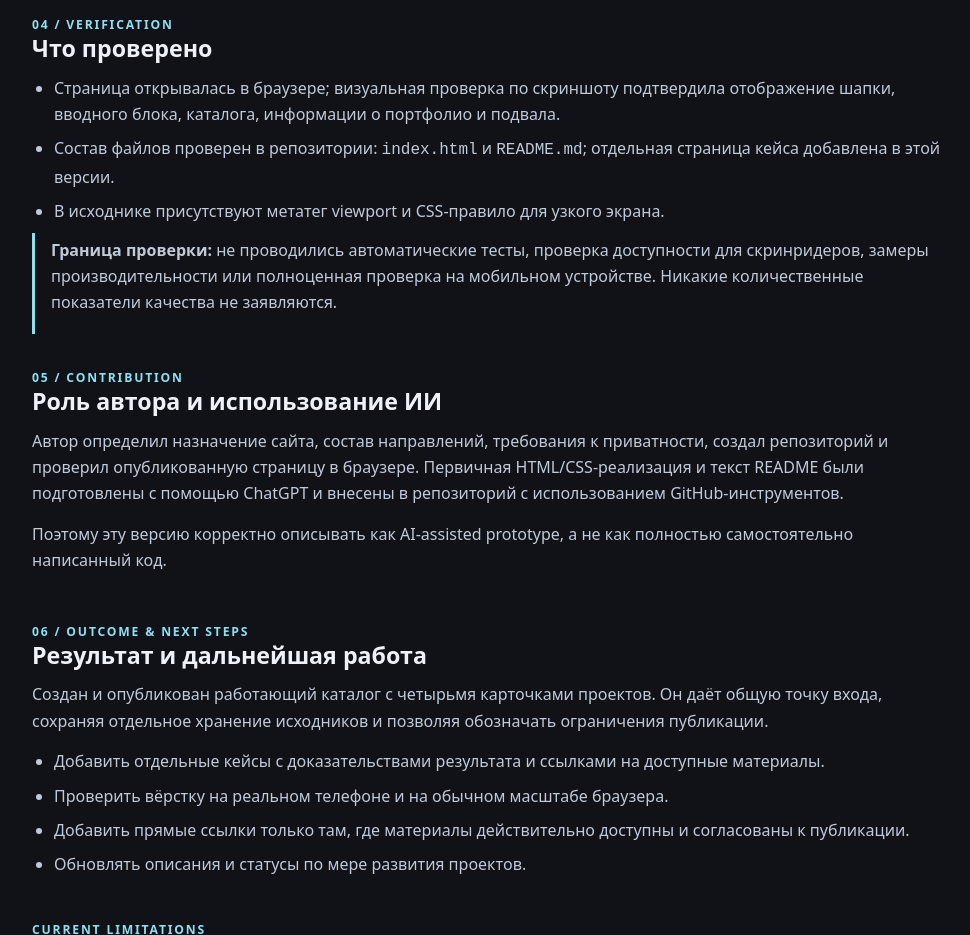
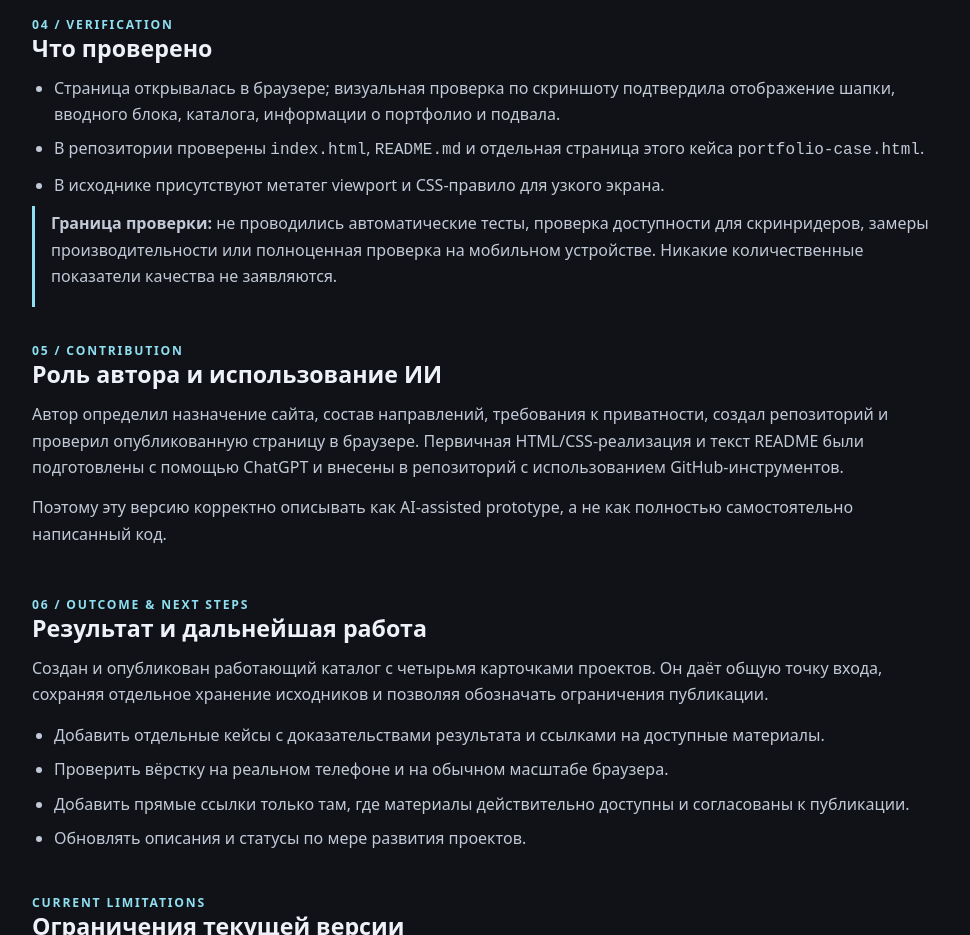
Before and after one commit to arthurpyshniy-design/Portfolio, a plain HTML site: page portfolio-case.html in a window 1280 px wide. Shown: the part 1520-2455 px from the top of the page, without its empty margins (148-1118 px from the left). Drawn offline with Linux system fonts and the light colour scheme.

Commit message:
Clarify current portfolio repository file structure

```diff
--- a/portfolio-case.html
+++ b/portfolio-case.html
@@ -96,7 +96,7 @@
       <h2>Что проверено</h2>
       <ul>
         <li>Страница открывалась в браузере; визуальная проверка по скриншоту подтвердила отображение шапки, вводного блока, каталога, информации о портфолио и подвала.</li>
-        <li>Состав файлов проверен в репозитории: <code>index.html</code> и <code>README.md</code>; отдельная страница кейса добавлена в этой версии.</li>
+        <li>В репозитории проверены <code>index.html</code>, <code>README.md</code> и отдельная страница этого кейса <code>portfolio-case.html</code>.</li>
         <li>В исходнике присутствуют метатег viewport и CSS-правило для узкого экрана.</li>
       </ul>
       <div class="note"><p><strong>Граница проверки:</strong> не проводились автоматические тесты, проверка доступности для скринридеров, замеры производительности или полноценная проверка на мобильном устройстве. Никакие количественные показатели качества не заявляются.</p></div>
```
